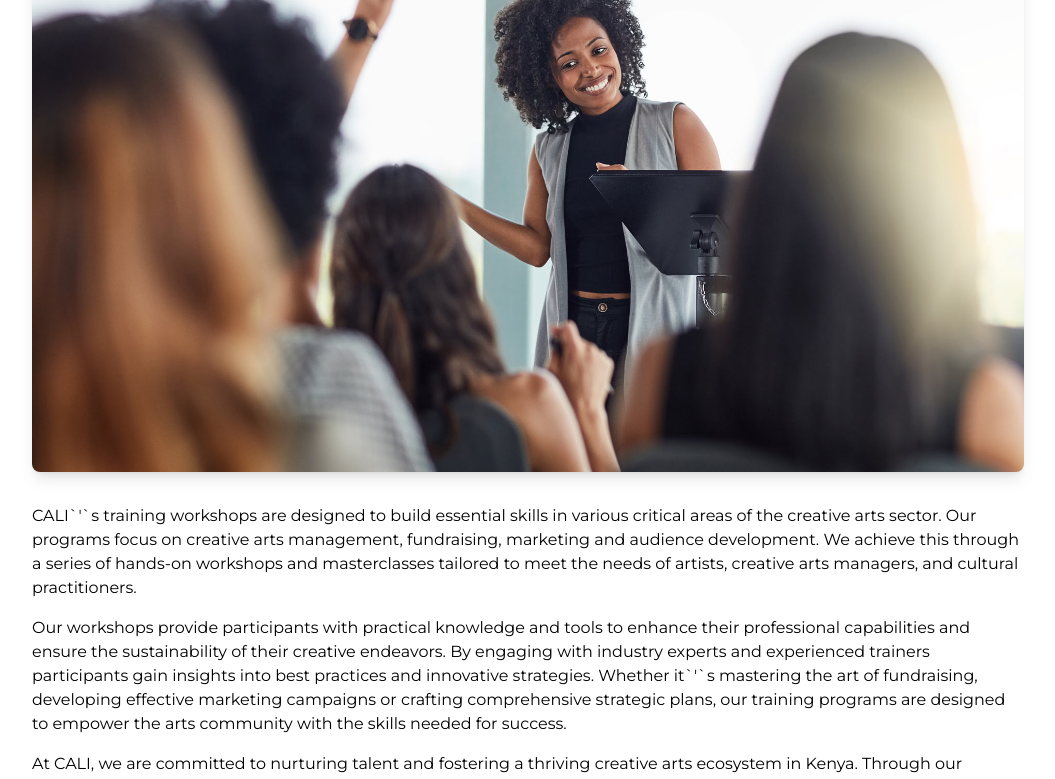
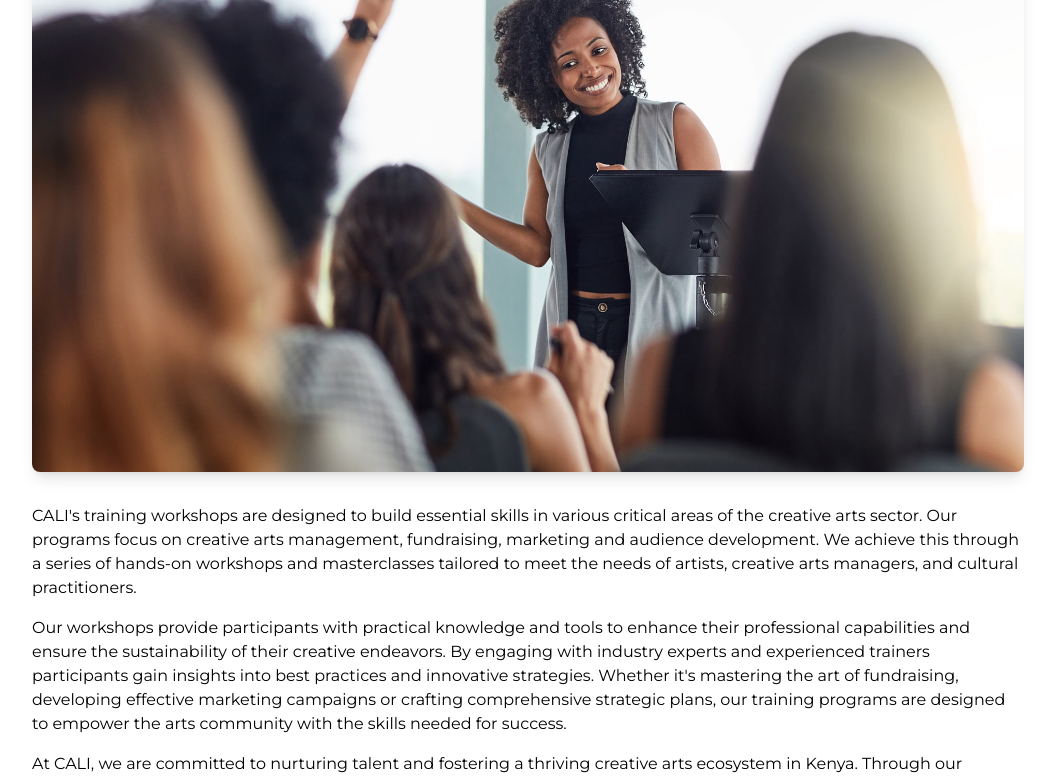
Before and after one commit to Ceasor7/cali-next, a Next.js app: page /programs/training in a window 1280 px wide. Shown: the part 394-1173 px from the top of the page, without its empty margins (112-1167 px from the left). Built offline with nearby package versions, Linux system fonts and the light colour scheme; no server answers.

Commit message:
added program pages 3

```diff
--- a/app/programs/advocacy/page.tsx
+++ b/app/programs/advocacy/page.tsx
@@ -9,7 +9,7 @@ export default function AdvocacyPage() {
     >
       <div className="space-y-4">
         <p>
-          CALI`&apos;`s advocacy and awareness-raising initiatives are dedicated
+          CALI&apos;s advocacy and awareness-raising initiatives are dedicated
           to elevating the importance of creative arts and culture in Kenya. Our
           programs aim to increase public awareness about the vital role of the
           creative arts, advocate for supportive policies and funding, foster
--- a/app/programs/leadership/page.tsx
+++ b/app/programs/leadership/page.tsx
@@ -9,7 +9,7 @@ export default function LeadershipPage() {
     >
       <div className="space-y-4">
         <p>
-          CALI`&apos;`s leadership development programs are dedicated to
+          CALI&apos;s leadership development programs are dedicated to
           empowering both emerging and established creative arts leaders. Our
           initiatives are designed to enhance their skills and knowledge, deepen
           their understanding of the creative arts sector and foster valuable
--- a/app/programs/mentorship/page.tsx
+++ b/app/programs/mentorship/page.tsx
@@ -9,7 +9,7 @@ export default function MentorshipPage() {
     >
       <div className="space-y-4">
         <p>
-          CALI`&apos;`s mentorship and coaching programs are designed to support
+          CALI&apos;s mentorship and coaching programs are designed to support
           emerging creative arts leaders by pairing them with experienced
           mentors from the creative arts sector. Through one-on-one guidance and
           support these programs aim to help emerging leaders develop their
--- a/app/programs/research/page.tsx
+++ b/app/programs/research/page.tsx
@@ -11,11 +11,11 @@ export default function PublicationPage() {
         <p>
           At CALI, our research program is committed to fostering evidence-based
           decision-making and deepening the knowledge and understanding of
-          Kenya`&apos;`s dynamic creative arts sector. Through extensive
-          research, we explore various faces of the creative arts economy in
-          Kenya, providing comprehensive analysis and valuable insights. Our
-          work encompasses evaluating the economic, social, and cultural impact
-          of creative and cultural events within the industry.
+          Kenya&apos;s dynamic creative arts sector. Through extensive research,
+          we explore various faces of the creative arts economy in Kenya,
+          providing comprehensive analysis and valuable insights. Our work
+          encompasses evaluating the economic, social, and cultural impact of
+          creative and cultural events within the industry.
         </p>
         <p>
           We conduct numerous studies to uncover trends, challenges and
@@ -31,7 +31,7 @@ export default function PublicationPage() {
           At CALI, we believe that a thriving creative arts sector is essential
           for cultural enrichment and economic prosperity. Our commitment to
           research excellence ensures that we remain at the forefront of
-          understanding and nurturing Kenya`&apos;`s creative landscape.
+          understanding and nurturing Kenya&apos;s creative landscape.
         </p>
       </div>
     </PageLayout>
--- a/app/programs/training/page.tsx
+++ b/app/programs/training/page.tsx
@@ -9,19 +9,19 @@ export default function PublicationPage() {
     >
       <div className="space-y-4">
         <p>
-          CALI`&apos;`s training workshops are designed to build essential
-          skills in various critical areas of the creative arts sector. Our
-          programs focus on creative arts management, fundraising, marketing and
-          audience development. We achieve this through a series of hands-on
-          workshops and masterclasses tailored to meet the needs of artists,
-          creative arts managers, and cultural practitioners.
+          CALI&apos;s training workshops are designed to build essential skills
+          in various critical areas of the creative arts sector. Our programs
+          focus on creative arts management, fundraising, marketing and audience
+          development. We achieve this through a series of hands-on workshops
+          and masterclasses tailored to meet the needs of artists, creative arts
+          managers, and cultural practitioners.
         </p>
         <p>
           Our workshops provide participants with practical knowledge and tools
           to enhance their professional capabilities and ensure the
           sustainability of their creative endeavors. By engaging with industry
           experts and experienced trainers participants gain insights into best
-          practices and innovative strategies. Whether it`&apos;`s mastering the
+          practices and innovative strategies. Whether it&apos;s mastering the
           art of fundraising, developing effective marketing campaigns or
           crafting comprehensive strategic plans, our training programs are
           designed to empower the arts community with the skills needed for
```
